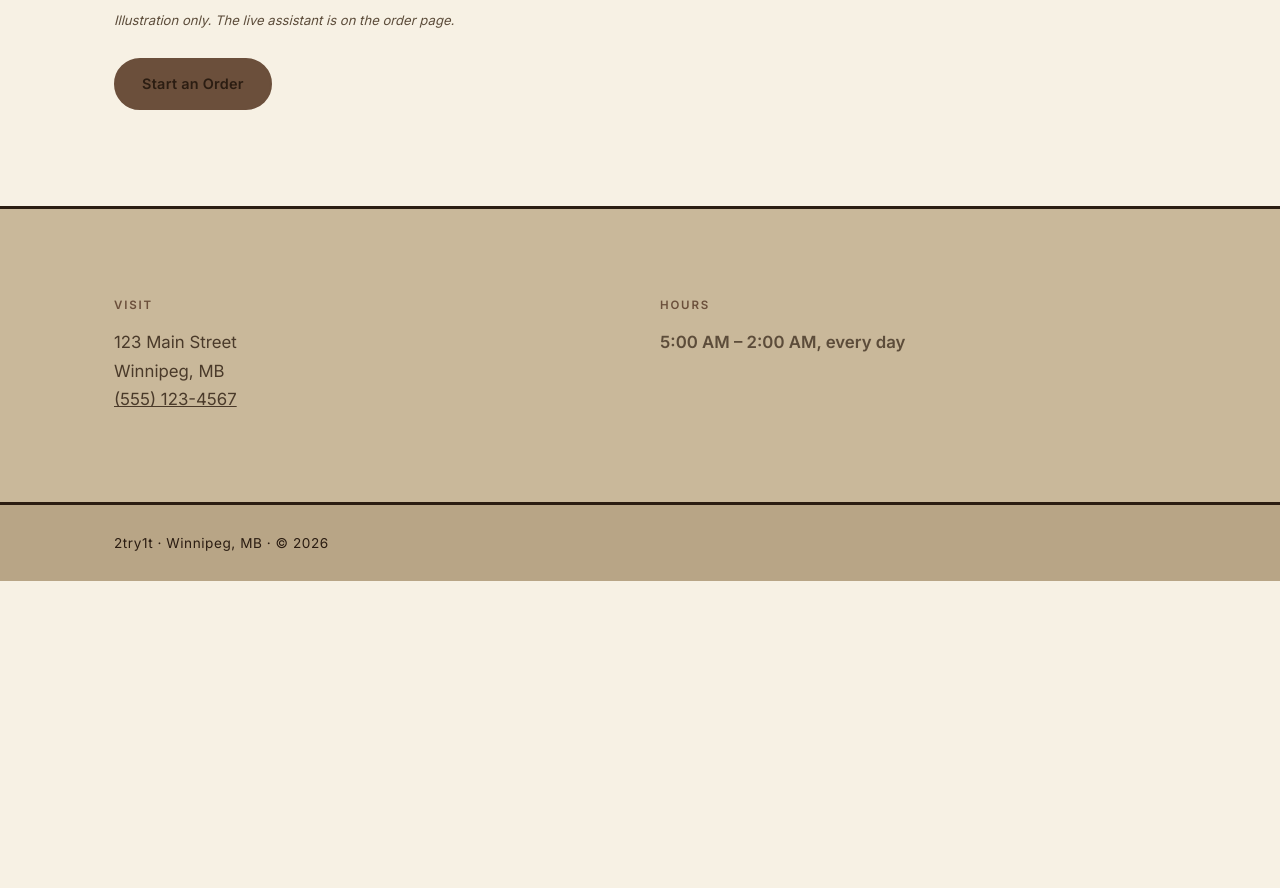
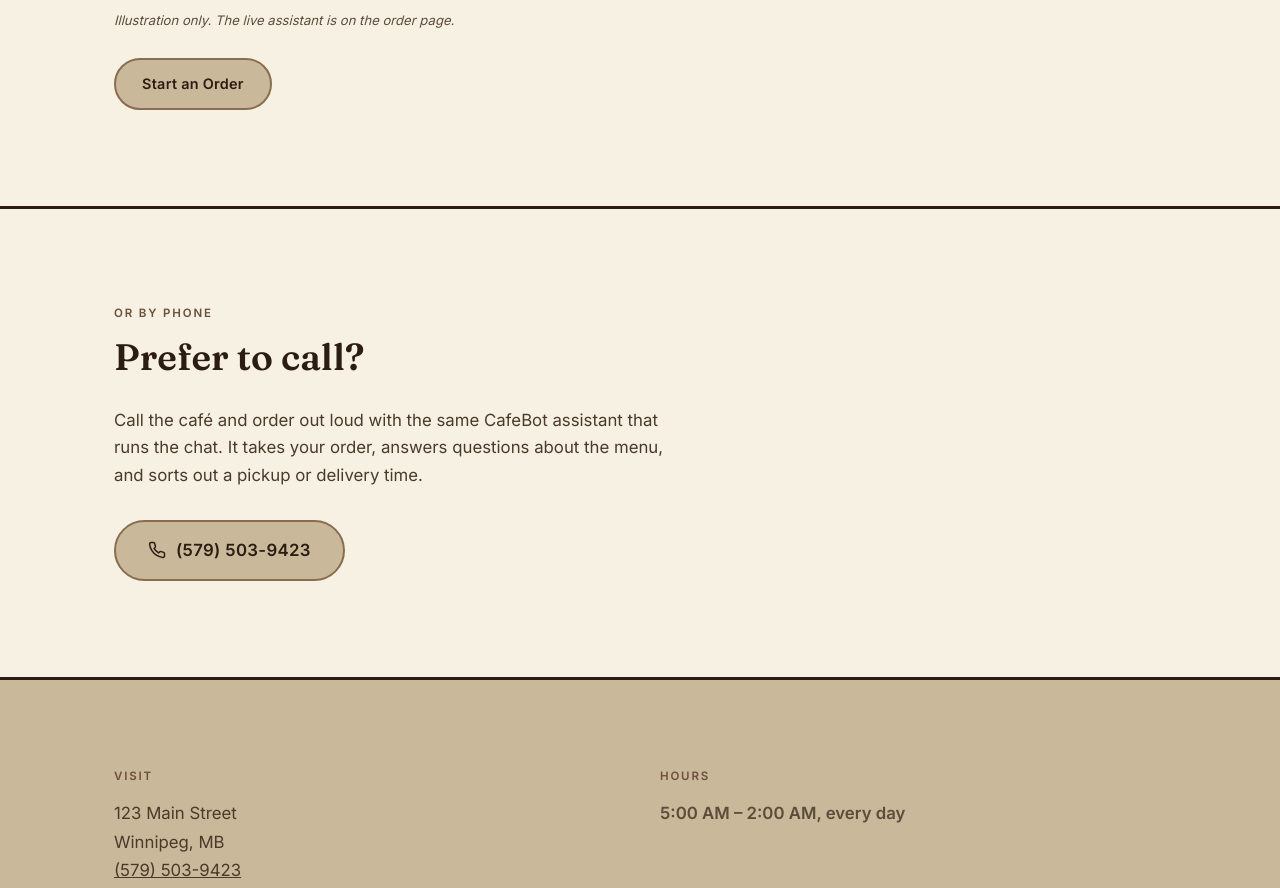
Before and after one commit to nmajeedwork/Cafe-2try1t, a website: page public/index.html in a window 1280 px wide. Shown: the part 1889-2777 px from the top of the page. Before the commit the page ends 2470 px from the top, so only its background shows below. Drawn offline with Linux system fonts and the light colour scheme; no server answers.

Commit message:
Site: surface phone ordering and lighten the solid pill buttons
Phone / voice ordering visibility:
- New navbar call link (phone glyph + number) on all four pages, placed
  before "Start an Order". Styled lighter than the solid CTA so the two
  don't compete; ~44px tap target; real tel: link.
- New "Prefer to call?" section on Home, right after the chat preview so
  both ordering methods sit together. Large solid-pill tel: CTA.
- Replaced the stale placeholder number (555) 123-4567 with the real
  (579) 503-9423 everywhere it appears (About contact line, Home
  visit block), and used it for both new call links.
  Visible format (579) 503-9423 / href tel:+15795039423.

Solid pill restyle (.btn--solid, every instance — nav + hero + preview
+ the new phone CTA):
- Background --color-accent (#6B4F3B, dark brown) -> --color-tan
  (#C9B89A); text #fff -> --color-ink (#2B1D12). Contrast 8.4:1 at rest.
- Border --color-accent-2 (#8A6D4F), a step darker than the fill, so the
  light pill keeps a defined edge on the cream page (4.25:1 vs bg).
- Hover now goes darker, not near-black: fill -> --color-tan-dark
  (#b8a586, 6.8:1 text contrast), edge -> --color-accent.
- .btn--outline border --color-ink -> --color-accent-2 to match the new
  solid edge tone, so the filled pill stays the clear primary.

Presentation only. order.html change is the shared navbar block; the
chat widget, app.js, menu.js, server.js and prompts are untouched.

Co-Authored-By: Claude Sonnet 5 <noreply@anthropic.com>

```diff
--- a/public/index.html
+++ b/public/index.html
@@ -42,6 +42,10 @@
         <a href="/menu">Menu</a>
         <a href="/order">Order</a>
         <a href="/about">About</a>
+        <a class="navbar__call" href="tel:+15795039423">
+          <svg class="navbar__call-icon" viewBox="0 0 24 24" fill="none" stroke="currentColor" stroke-width="2" stroke-linecap="round" stroke-linejoin="round" aria-hidden="true"><path d="M22 16.92v3a2 2 0 0 1-2.18 2 19.79 19.79 0 0 1-8.63-3.07 19.5 19.5 0 0 1-6-6 19.79 19.79 0 0 1-3.07-8.67A2 2 0 0 1 4.11 2h3a2 2 0 0 1 2 1.72c.127.96.361 1.903.7 2.81a2 2 0 0 1-.45 2.11L8.09 9.91a16 16 0 0 0 6 6l1.27-1.27a2 2 0 0 1 2.11-.45c.907.339 1.85.573 2.81.7A2 2 0 0 1 22 16.92z"/></svg>
+          <span>(579) 503-9423</span>
+        </a>
         <a class="btn btn--solid navbar__cta" href="/order">Start an Order</a>
       </nav>
     </div>
@@ -113,6 +117,25 @@
       </div>
     </section>
 
+    <!-- PHONE ORDERING (pairs with the chat preview above) -->
+    <section class="call-order">
+      <div class="call-order__wrap">
+        <p class="section-tag">Or By Phone</p>
+        <h2 class="section-heading">Prefer to call?</h2>
+        <p class="call-order__text">
+          Call the café and order out loud with the same CafeBot assistant that
+          runs the chat. It takes your order, answers questions about the menu,
+          and sorts out a pickup or delivery time.
+        </p>
+        <div class="btn-row">
+          <a class="btn btn--solid call-order__btn" href="tel:+15795039423">
+            <svg class="call-order__icon" viewBox="0 0 24 24" fill="none" stroke="currentColor" stroke-width="2" stroke-linecap="round" stroke-linejoin="round" aria-hidden="true"><path d="M22 16.92v3a2 2 0 0 1-2.18 2 19.79 19.79 0 0 1-8.63-3.07 19.5 19.5 0 0 1-6-6 19.79 19.79 0 0 1-3.07-8.67A2 2 0 0 1 4.11 2h3a2 2 0 0 1 2 1.72c.127.96.361 1.903.7 2.81a2 2 0 0 1-.45 2.11L8.09 9.91a16 16 0 0 0 6 6l1.27-1.27a2 2 0 0 1 2.11-.45c.907.339 1.85.573 2.81.7A2 2 0 0 1 22 16.92z"/></svg>
+            (579) 503-9423
+          </a>
+        </div>
+      </div>
+    </section>
+
     <!-- VISIT / HOURS -->
     <section class="visit">
       <div class="visit__grid">
@@ -120,7 +143,7 @@
           <p class="section-tag">Visit</p>
           <p class="visit__line">123 Main Street</p>
           <p class="visit__line">Winnipeg, MB</p>
-          <p class="visit__line"><a href="tel:+15551234567">(555) 123-4567</a></p>
+          <p class="visit__line"><a href="tel:+15795039423">(579) 503-9423</a></p>
         </div>
         <div class="visit__col">
           <p class="section-tag">Hours</p>
--- a/public/site.css
+++ b/public/site.css
@@ -336,18 +336,26 @@ body.home {
   text-decoration: none;
   cursor: pointer;
 }
+/* Solid pill: a warm light-tan fill (not the old dark brown) with dark ink text.
+   The border is a step darker than the fill (--color-accent-2) so the light pill
+   still has a defined edge on the cream page. Hover goes DARKER, not lighter:
+   fill drops to --color-tan-dark and the edge deepens to --color-accent, so a
+   hover still reads as "something happened" from a lighter starting point. */
 .btn--solid {
-  background: var(--color-accent);
-  border-color: var(--color-accent);
-  color: #fff;
+  background: var(--color-tan);
+  border-color: var(--color-accent-2);
+  color: var(--color-ink);
 }
 .btn--solid:hover {
-  background: var(--color-ink);
-  border-color: var(--color-ink);
+  background: var(--color-tan-dark);
+  border-color: var(--color-accent);
 }
+/* Outline pill: shares the solid pill's edge tone (--color-accent-2) so the
+   filled tan pill stays the clear primary rather than being out-weighed by a
+   heavier ink outline next to it. Hover still fills for a firm secondary cue. */
 .btn--outline {
   background: transparent;
-  border-color: var(--color-ink);
+  border-color: var(--color-accent-2);
   color: var(--color-ink);
 }
 .btn--outline:hover {
@@ -415,6 +423,33 @@ body.home {
 .navbar__menu .btn {
   padding: 10px 20px;
   font-size: 0.78rem;
+}
+
+/* Call link — lighter weight than the solid "Start an Order" pill so the two
+   don't compete: it reads like the other nav links (same size, underline on
+   hover, ~44px tap target) with a small accent phone glyph. */
+.navbar__call {
+  display: inline-flex;
+  align-items: center;
+  gap: 7px;
+  font-size: 0.78rem;
+  font-weight: 600;
+  letter-spacing: 0.04em;
+  text-decoration: none;
+  white-space: nowrap;
+  color: var(--color-ink-muted);
+  padding: 12px 0;
+  border-bottom: 2px solid transparent;
+}
+.navbar__call:hover {
+  color: var(--color-ink);
+  border-bottom-color: var(--color-tan);
+}
+.navbar__call-icon {
+  width: 15px;
+  height: 15px;
+  flex-shrink: 0;
+  color: var(--color-accent);
 }
 
 /* Hamburger — hidden on desktop */
@@ -674,6 +709,38 @@ body.home {
   color: var(--color-muted-2);
 }
 
+/* --- PHONE ORDERING (sits right after the chat preview so both ordering
+   methods share one cream zone). Straight ink cut top and bottom (its own
+   border plus the Visit section's) keeps it distinct without a colour change. --- */
+.home .call-order {
+  background: var(--color-bg);
+  border-top: 3px solid var(--color-ink);
+}
+.home .call-order__wrap {
+  max-width: 1100px;
+  margin: 0 auto;
+  padding: clamp(56px, 9vw, 96px) 24px;
+}
+.home .call-order__text {
+  max-width: 52ch;
+  margin: 0 0 30px;
+  font-size: 1.05rem;
+  line-height: 1.65;
+  color: var(--color-ink-muted);
+}
+.home .call-order__btn {
+  display: inline-flex;
+  align-items: center;
+  gap: 10px;
+  padding: 16px 32px;
+  font-size: 1.05rem;
+}
+.home .call-order__icon {
+  width: 18px;
+  height: 18px;
+  flex-shrink: 0;
+}
+
 /* --- VISIT / HOURS --- */
 .home .visit {
   background: var(--color-tan);
```
Also changed, not shown: public/about.html (+5 -1 lines), public/menu.html (+4 -0 lines), public/order.html (+4 -0 lines).
